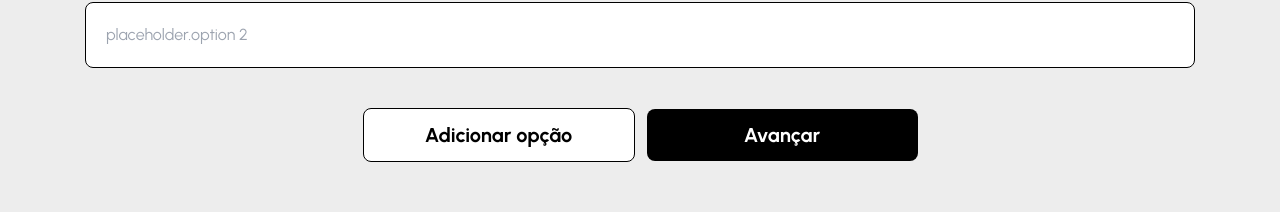
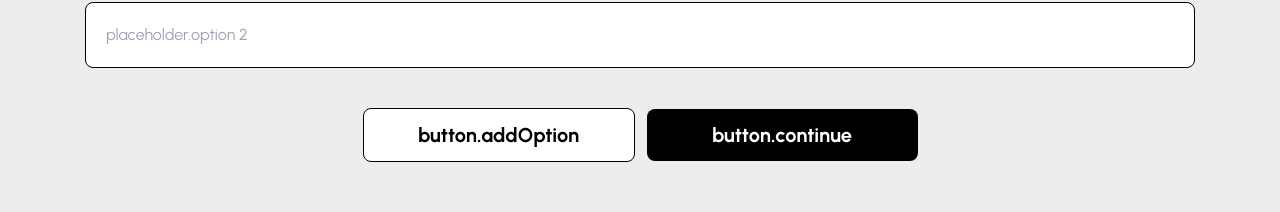
Before and after one commit to Guilherme-Matosoli/vooter-client, a Next.js app: page /en/poll/new in a window 1280 px wide. Shown: the part 543-755 px from the top of the page. Built offline with nearby package versions, Linux system fonts and the light colour scheme; what i18next-resources-to-backend would draw is missing.

Commit message:
remove hard codded string and pass translation instead (inside buttons) :fire:

```diff
--- a/src/app/[lng]/poll/new/page.tsx
+++ b/src/app/[lng]/poll/new/page.tsx
@@ -74,13 +74,13 @@ export default function NewPoll({ params: { lng } }: NewPollParams) {
           dark:bg-black dark:border-none dark:text-white"
             onClick={() => append({ option: "" })}
           >
-            Adicionar opção
+            {t("button.addOption")}
           </button>
 
           <button className="button bg-black text-white dark:bg-white
           dark:border dark:border-black dark:text-black"
           >
-            Avançar
+            {t("button.continue")}
           </button>
         </section>
       </form>
```
